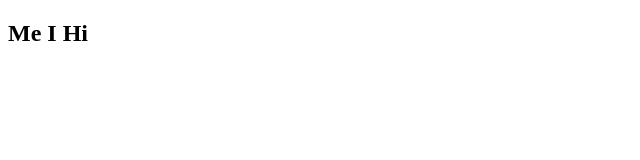
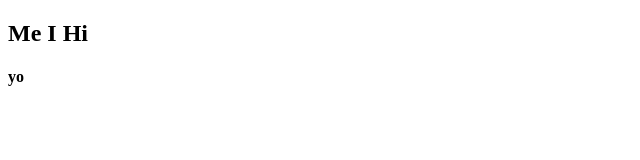
Before and after one commit to AkshaySiddannavar/My-Portdolio, a plain HTML site: page about.html in a window 1280 px wide. Shown: the full height of the page, 0-640 px from the left. Drawn offline with Linux system fonts and the light colour scheme.

Commit message:
add random content_2

```diff
--- a/about.html
+++ b/about.html
@@ -8,5 +8,6 @@
 </head>
 <body>
     <h2>Me  I Hi</h2>
+    <h4>yo</h4>
 </body>
 </html>
```
Also changed, not shown: index.html (+1 -1 lines).
